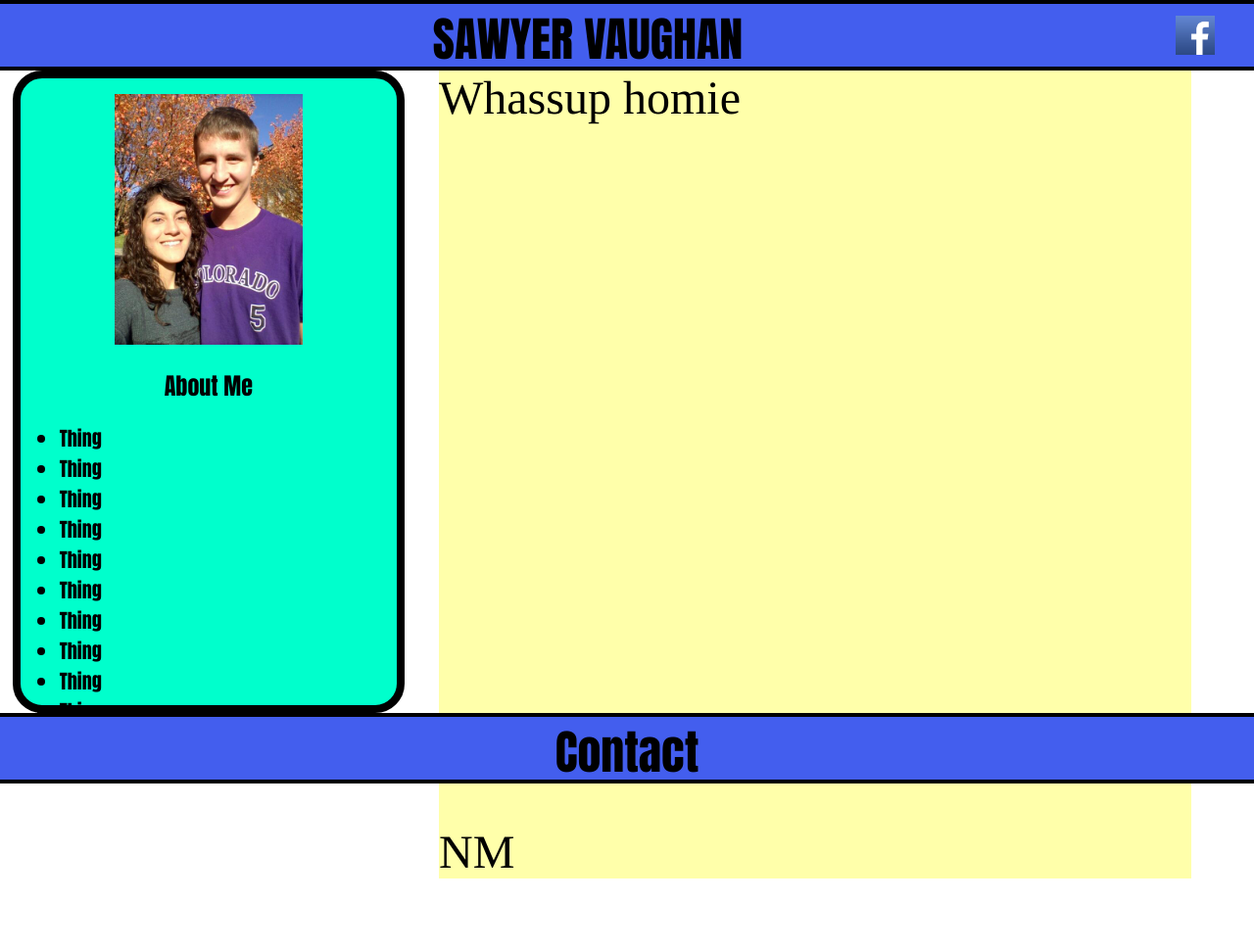
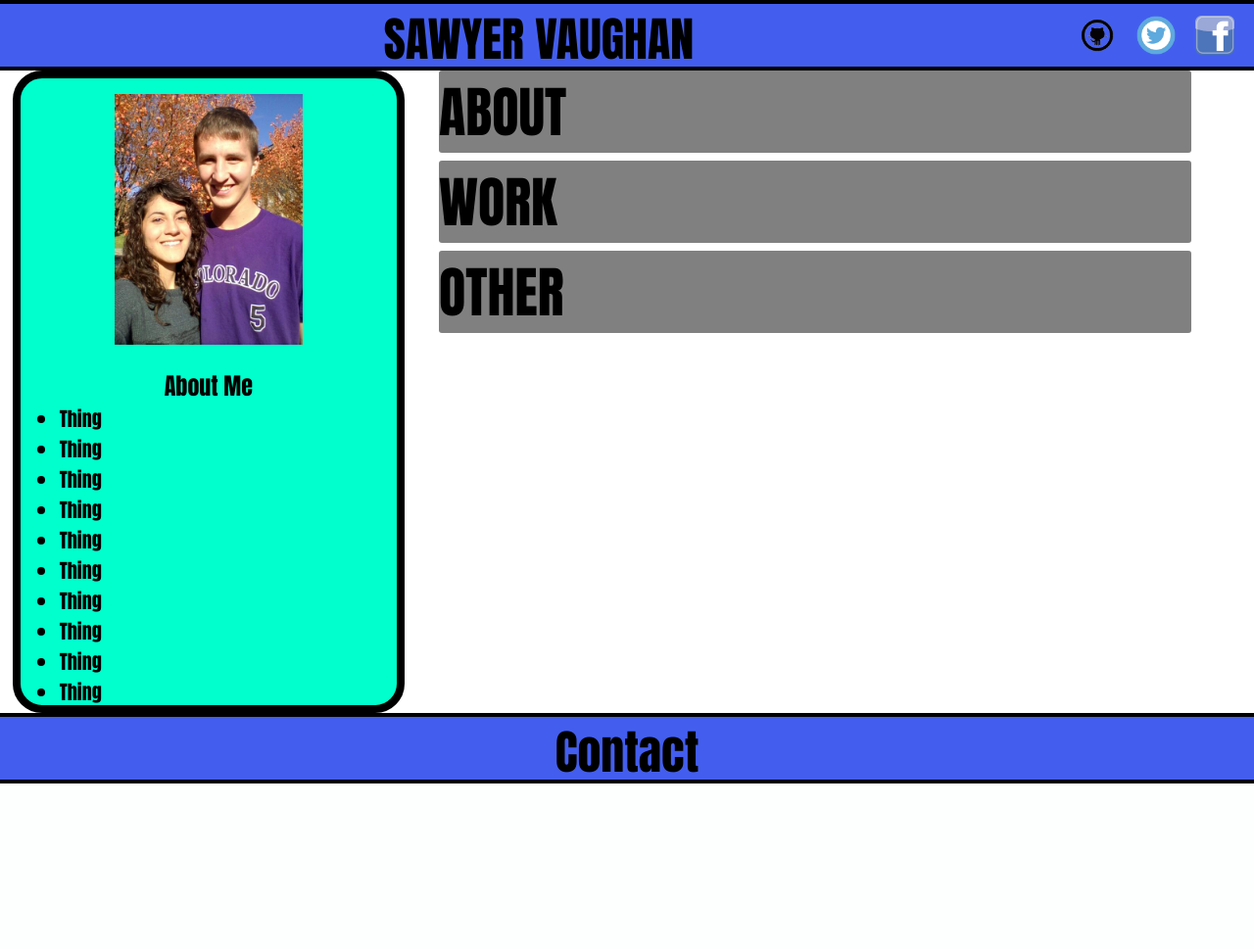
Before and after one commit to runnersaw/runnersaw.github.io, a PHP site: page / in a window 1280 px wide. Shown: the whole page at 98% size. After the commit the page ends 800 px from the top, so only its background shows below. Run offline with PHP 8.4, Linux system fonts and the light colour scheme; some libraries are stand-ins or nearby versions.

Commit message:
Lots of changes

```diff
--- a/index.html
+++ b/index.html
@@ -2,21 +2,28 @@
 <html>
 <head>
 <link type="text/css" rel="stylesheet" href="resume.css"/>
+<script src="https://ajax.googleapis.com/ajax/libs/jquery/1.8.3/jquery.min.js"></script>
+<script src="https://ajax.googleapis.com/ajax/libs/jqueryui/1.9.1/jquery-ui.min.js"></script>
 <title>About Sawyer Vaughan</title>
 </head>
 <body>
 	<div id="container">
 		<div id="header">
 			SAWYER VAUGHAN
-			<a
 			<a href="https://www.facebook.com/sawyer.vaughan" target="_blank">
 				<img id="facebook" src="facebook.png"/>
+			</a>
+			<a href="https://www.twitter.com/runnersaw" target="_blank">
+				<img id="twitter" src="twitter.png"/>
+			</a>
+			<a href="https://github.com/runnersaw" target="_blank">
+				<img id="github" src="github.png"/>
 			</a>
 		</div>
 		<div id="sidebar">
 			<img id="pic" src="OlinF2013.jpg"/>
 			<p>About Me</p>
-			<ul >
+			<ul>
 				<li>Thing</li>
 				<li>Thing</li>
 				<li>Thing</li>
@@ -25,13 +32,27 @@
 				<li>Thing</li>
 				<li>Thing</li>
 				<li>Thing</li>
-				<li>Thing</li>
-				<li>Thing</li>
+				<li id="Thing">Thing</li>
+				<li id="thing2">Thing</li>
 				<li>Thing</li>
 			</ul>
 		</div>
 		<div id="footer">Contact</div>
-		<div id="right">Whassup homie<br><br><br><br><br><br><br><br><br><br><br><br><br><br>NM</div>
+		<div id="right">
+			<h3 class="accordion">ABOUT</h3>
+            <div>
+                <p class="accordioninside">I'm the first section!</p>
+            </div>
+            <h3 class="accordion">WORK</h3>
+            <div>
+                <p class="accordioninside">I'm the 2 section!</p>
+            </div>
+            <h3 class="accordion">OTHER</h3>
+            <div>
+                <p class="accordioninside">I'm the 3 section!</p>
+            </div>
+		</div>
 	</div>
+<script type="text/javascript" src="script.js"></script>
 </body>
 </html>
--- a/resume.css
+++ b/resume.css
@@ -65,9 +65,8 @@ height: 80vh;
 margin-left: 35vw;
 margin-top: 9vh;
 margin-right: 0;
-margin-bottom: 9vh;
+margin-bottom: 0;
 width: 60vw;
-background-color: #ffffaa;
 font-size: 6vh;
 font-family: Times, sans-serif;
 }
@@ -85,7 +84,23 @@ float: right;
 width: 5vh;
 height: 5vh;
 margin-top: 1.5vh;
-margin-right: 5vh;
+margin-right: 2.5vh;
+}
+
+#github {
+float: right;
+width: 5vh;
+height: 5vh;
+margin-top: 1.5vh;
+margin-right: 2.5vh;
+}
+
+#twitter {
+float: right;
+width: 5vh;
+height: 5vh;
+margin-top: 1.5vh;
+margin-right: 2.5vh;
 }
 
 html {
@@ -125,4 +140,17 @@ text-align: left;
 
 * {
 border: 0;
+margin: 0;
 }
+
+.accordion {
+background-color: gray;
+font-family: Impact;
+border-radius: 3px;
+margin-top: 1vh;
+}
+
+.accordioninside {
+font-family: serif;
+font-size: .5em;
+}
--- /dev/null
+++ b/script.js
@@ -0,0 +1,12 @@
+$(document).ready(function() {
+  $('#right').accordion({collapsible: true, active: false});
+  $footer = $('#footer');
+  $footer.mouseenter(function() {
+  	$footer.animate({height: "30vh"}, 500)
+  	$footer.html('<div>Contact</div><div><ul><li>About Me</li><li>Previous Work</li><a href="onlineresume.docx"><li>Resume</li></a></ul></div>');
+  });
+  $footer.mouseleave(function() {
+  	$footer.animate({height: "8vh"}, 500);
+  	$footer.html('Contact');
+  });
+});
```
Also changed, not shown: facebook.png, github.png (added), twitter.jpg (added), twitter.png (added), 2 other files.
